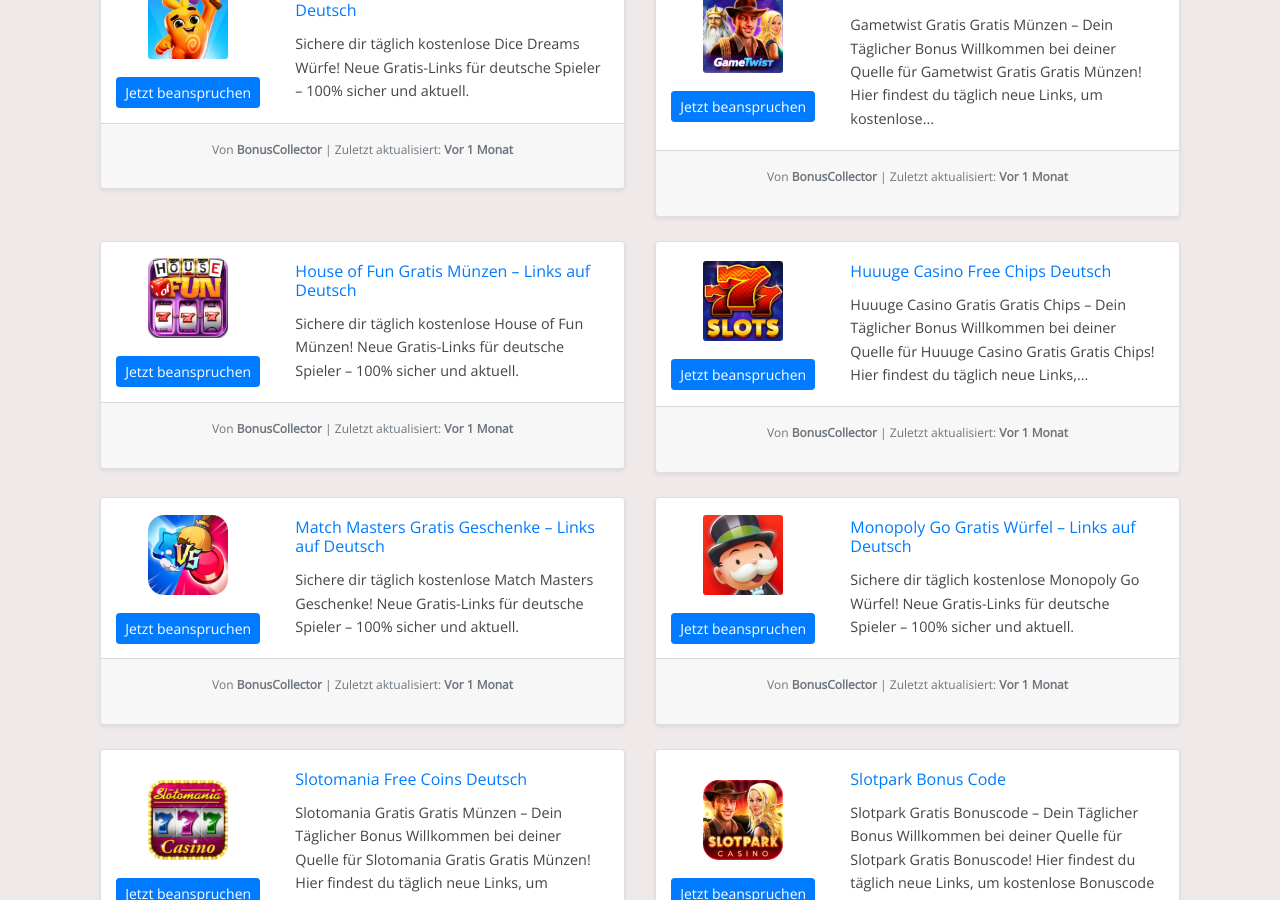
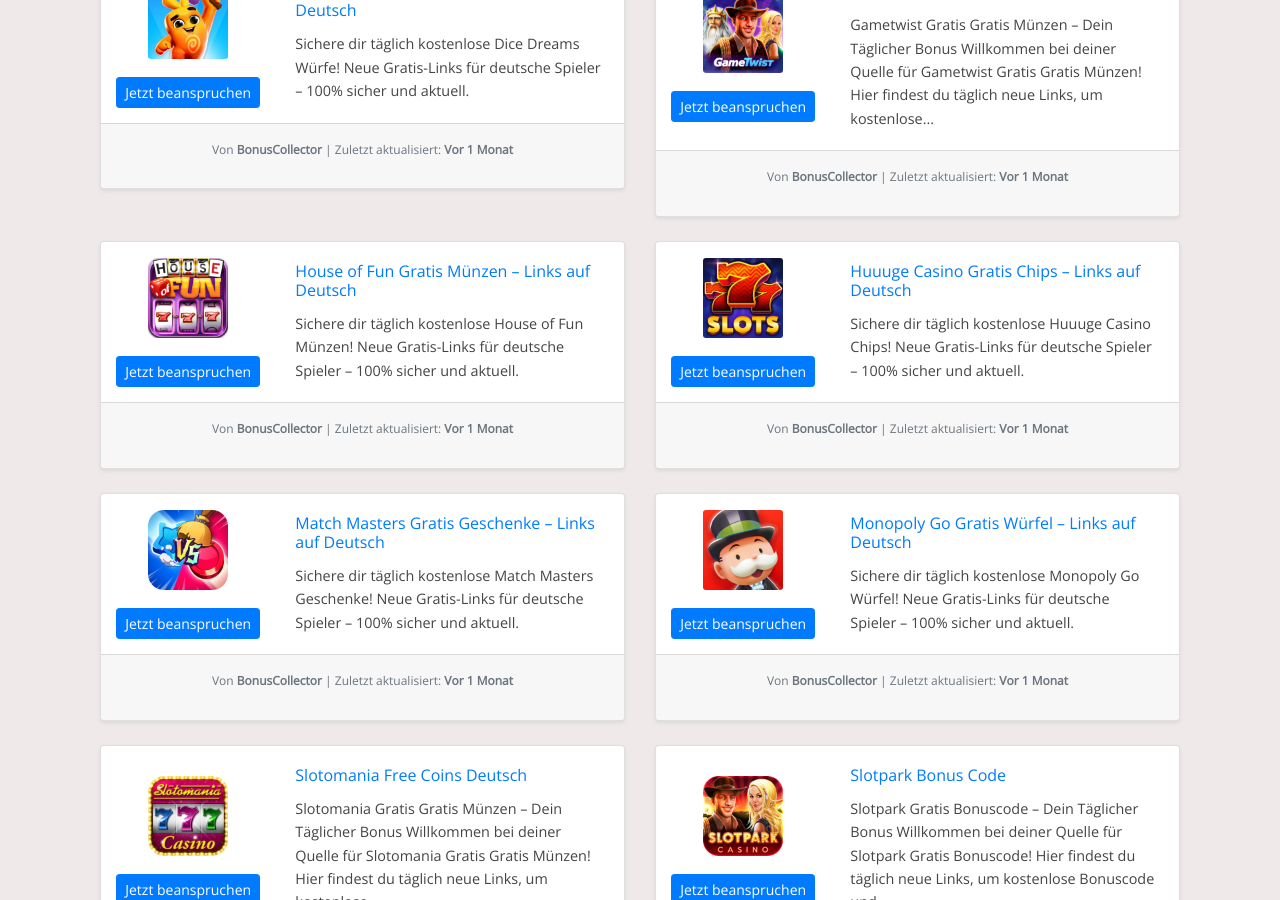
Before and after one commit to Prollad99/bs-de, a Jekyll site: the page built from index.html, in a window 1280 px wide and 900 px high, scrolled down 812 px. Built offline with Jekyll 4.4.1, drawn with Linux system fonts in a browser that asks for light colours; comment, search, counter and statistics services are not loaded.

Commit message:
Update 2025-01-19-huuuge-casino.md

```diff
--- a/_posts/2025-01-19-huuuge-casino.md
+++ b/_posts/2025-01-19-huuuge-casino.md
@@ -1,15 +1,22 @@
 ---
 layout: post
-title: "Huuuge Casino Free Chips Deutsch"
-date: 2025-01-19
+title: "Huuuge Casino Gratis Chips – Links auf Deutsch"
+description: "Sichere dir täglich kostenlose Huuuge Casino Chips! Neue Gratis-Links für deutsche Spieler – 100% sicher und aktuell."
+date: 2025-03-14
 author: "BonusCollector"
-permalink: /huuuge-casino-free-chips/
+permalink: /huuuge-casino-gratis-chips/
+redirect_from: /huuuge-casino-free-chips/
 image: /assets/images/huuuge-casino.webp
+alt: "Huuuge Casino Gratis Chips Belohnung"
 include_file: huuuge-casino.html
 manifest: /manifests/huuuge-casino.json
-tags: [huuuge casino free gold tickets, huuuge casino free chips code, darmowe bonusy huuuge casino, huuuge casino bonus, huuuge casino kostenlose chips]
+tags:
+  - "huuuge casino gratis chips"
+  - "huuuge casino kostenlose chips"
+  - "huuuge casino tägliche links"
+  - "huuuge casino chips gratis heute"
+  - "huuuge casino belohnungen gratis"
 ---
-
 {% include huuuge-casino_post.html %}
 
 {% include huuuge-casino.html %}
```
